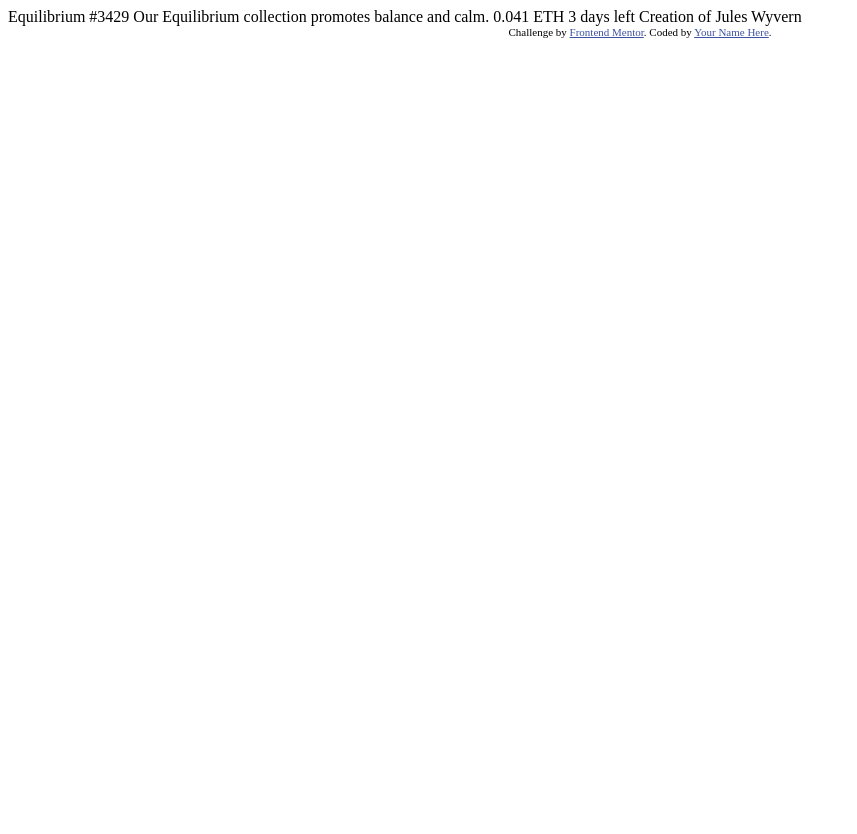
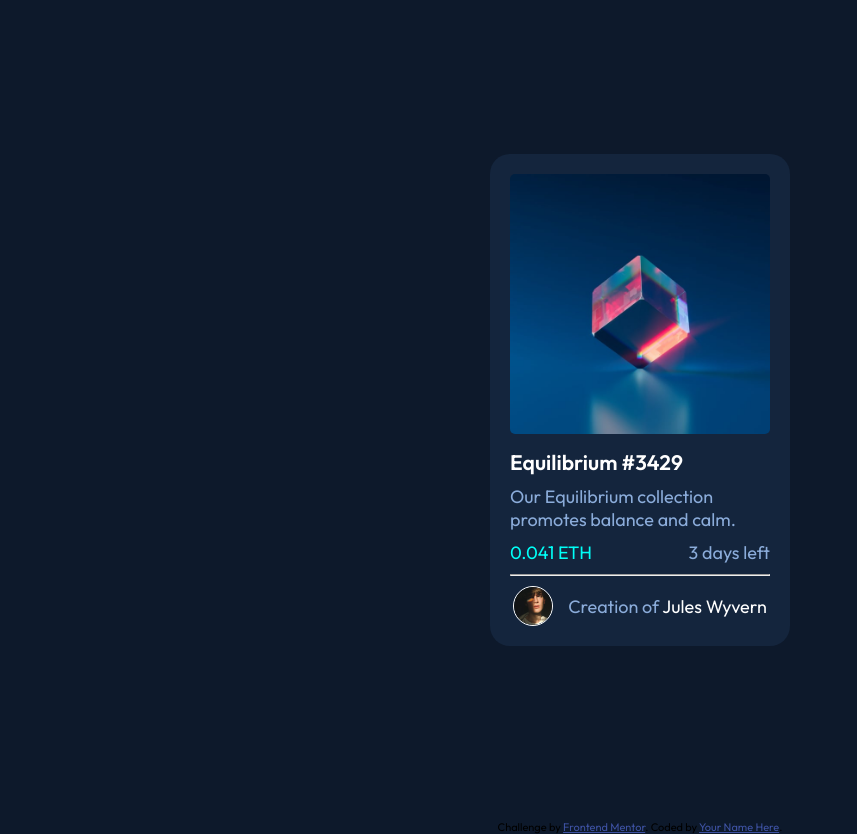
Before and after one commit to JGAMIX7/nft-card-component, a plain HTML site: page index.html in a window 1280 px wide. Shown: the whole page, without its empty margins (0-857 px from the left). Before the commit the page ends 800 px from the top, so only its background shows below. Drawn offline with Linux system fonts and the light colour scheme.

Commit message:
html and css files fix

```diff
--- a/index.html
+++ b/index.html
@@ -5,25 +5,34 @@
   <meta name="viewport" content="width=device-width, initial-scale=1.0"> <!-- displays site properly based on user's device -->
 
   <link rel="icon" type="image/png" sizes="32x32" href="./images/favicon-32x32.png">
-
+  <link rel="stylesheet" href="style.css">
   <title>Frontend Mentor | NFT preview card component</title>
 
   <!-- Feel free to remove these styles or customise in your own stylesheet 👍 -->
   <style>
-    .attribution { font-size: 11px; text-align: center; }
+    .attribution { font-size: 11px; text-align: center; margin-top: 20px; }
     .attribution a { color: hsl(228, 45%, 44%); }
   </style>
 </head>
 <body>
-
-  Equilibrium #3429
-
-  Our Equilibrium collection promotes balance and calm.
-
-  0.041 ETH
-  3 days left
-
-  Creation of Jules Wyvern
+  <div class="container">
+    <div class="card">
+      <img src="images/image-equilibrium.jpg" alt="NFT image" class="card-img">
+      <h3 class="card-title">Equilibrium #3429</h3>
+      <p class="card-description">
+        Our Equilibrium collection promotes balance and calm.
+      </p>
+      <div class="card-details">
+        <span class="card-nft-price">0.041 ETH</span>
+        <span class="card-nft-daysleft">3 days left</span>
+      </div>
+      <hr>
+      <div class="card-author">
+        <img src="images/image-avatar.png" alt="Avatar image">
+        <p class="card-author-text">Creation of <span class="card-author-text-modified">Jules Wyvern</span></p>
+      </div>
+    </div>
+  </div>
 
   <div class="attribution">
     Challenge by <a href="https://www.frontendmentor.io?ref=challenge" target="_blank">Frontend Mentor</a>.
--- a/style.css
+++ b/style.css
@@ -0,0 +1,86 @@
+@import url('https://fonts.googleapis.com/css2?family=Outfit:wght@300;400;600&display=swap');
+
+*{
+  padding: 0;
+  margin: 0;
+  box-sizing: border-box;
+}
+
+body{
+  background-color: hsl(217, 54%, 11%);
+  font-family: 'Outfit', sans-serif;
+  font-size: 18px;
+}
+
+.container{
+  display: flex;
+  justify-content: center;
+  align-items: center;
+  height: 100vh;
+}
+
+.card{
+  max-width: 300px;
+  padding: 20px;
+  border-radius: 20px;
+  overflow: hidden;
+  background: hsl(216, 50%, 16%);
+}
+
+.card .card-img{
+  width: 100%;
+  height: 100%;
+  border-radius: 5px;
+  object-fit: cover;
+}
+
+.card .card-title{
+  color: hsl(0, 0%, 100%);
+  margin: 10px 0;
+}
+
+.card .card-description{
+  color: hsl(215, 51%, 70%);
+}
+
+.card .card-details{
+  margin: 10px 0;
+  display: flex;
+  justify-content: space-between;
+}
+
+.card .card-details .card-nft-price{
+  color: hsl(178, 100%, 50%);
+}
+
+.card .card-details .card-nft-daysleft{
+  color: hsl(215, 51%, 70%);
+}
+
+
+
+hr{
+  background-color: hsl(215, 32%, 27%);
+}
+
+.card .card-author{
+  display: flex;
+  justify-content: center;
+  align-items: center;
+  gap: 15px;
+  margin-top: 10px;
+}
+
+.card .card-author img{
+  height: 40px;
+  border: 1px solid hsl(0, 0%, 100%);
+  border-radius: 50%;
+}
+
+.card .card-author-text{
+  color: hsl(215, 51%, 70%);
+}
+
+.card .card-author-text-modified{
+  color: hsl(0, 0%, 100%);
+}
```
